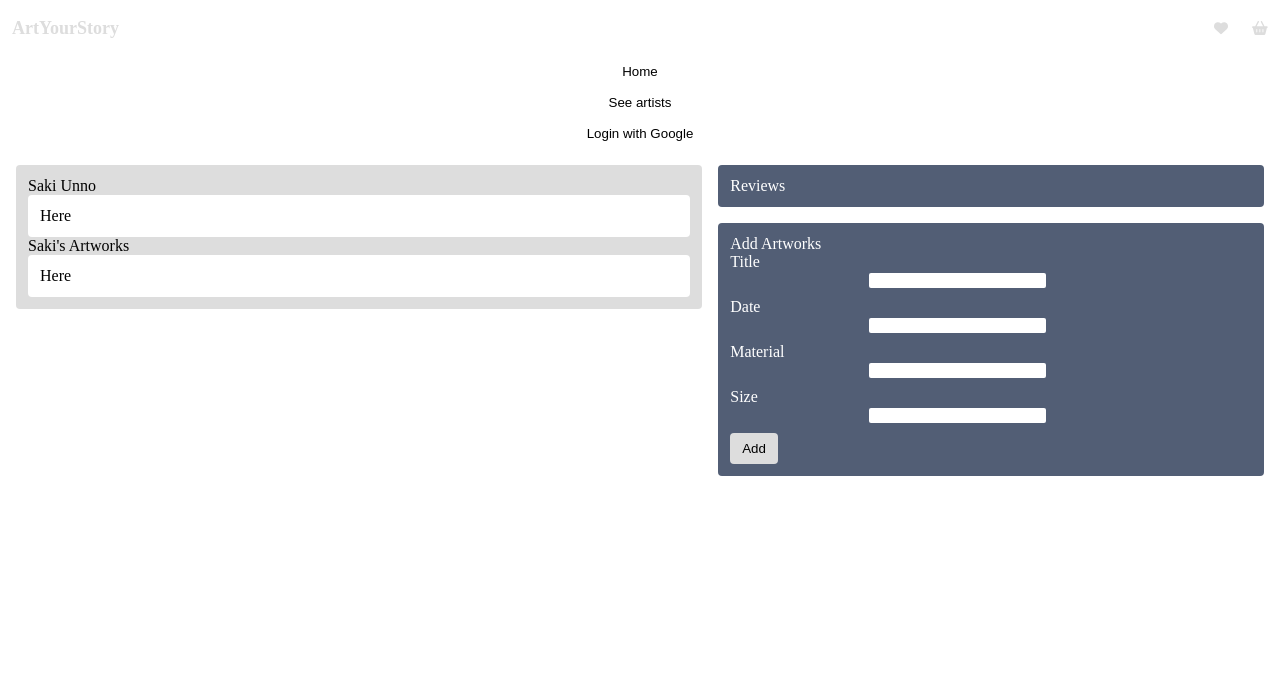
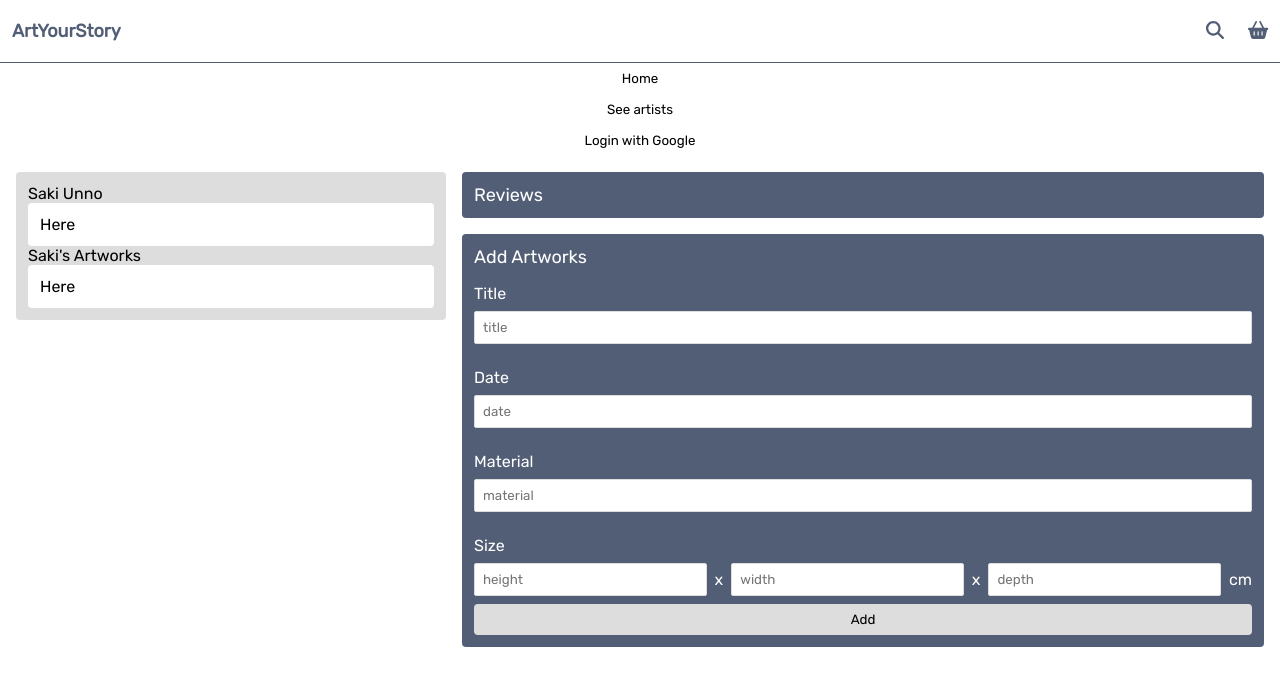
Before and after one commit to Titanic-London/artyourstory.js, a React (Create React App) app: page / in a window 1280 px wide. Both pictures are taken after a click on the button "See artists". Shown: the top 686 px of the page. Built offline with nearby package versions, Linux system fonts and the light colour scheme; no server answers; the database is empty.

Commit message:
edit form

```diff
--- a/public/index.html
+++ b/public/index.html
@@ -12,6 +12,11 @@
     <link rel="apple-touch-icon" href="%PUBLIC_URL%/logo192.png" />
     <link rel="manifest" href="%PUBLIC_URL%/manifest.json" />
     <title>art your story</title>
+
+    <!-- Font -->
+    <link rel="preconnect" href="https://fonts.googleapis.com">
+    <link rel="preconnect" href="https://fonts.gstatic.com" crossorigin>
+    <link href="https://fonts.googleapis.com/css2?family=Rubik:wght@300;400&display=swap" rel="stylesheet">
   </head>
   <body>
     <noscript>You need to enable JavaScript to run this app.</noscript>
--- a/src/ArtistsRoute.js
+++ b/src/ArtistsRoute.js
@@ -1,8 +1,11 @@
 import { Button } from "./Button";
 import { Card } from "./Card";
+import { Text } from "./Text";
 import "./ArtistsRoutes.css";
+import { useState } from "react";
 
 export function ArtistsRoute() {
+  const [title, setTitle] = useState("");
   return (
     <div className="artists-root">
       <div className="artists-root-main">
@@ -15,30 +18,47 @@ export function ArtistsRoute() {
       </div>
       <div className="artists-root-side">
         <Card className="artists-root-side-card" color="secondary">
-          Reviews
+          <Text color="light" size="l">
+            Reviews
+          </Text>
         </Card>
         <Card className="artists-root-side-card" color="secondary">
-          Add Artworks
-          <form action="" method="get" class="form-add-art">
-            <div className="form-add-art">
-              <label for="name">Title </label>
-              <br></br>
-              <input type="text" name="name" id="name" required></input>
+          <Text color="light" size="l">
+            Add Artworks
+          </Text>
+          <form
+            action=""
+            method="get"
+            class="artists-add-art-root"
+            onSubmit={(e) => {
+              debugger;
+            }}
+          >
+            <div className="artists-add-art-row">
+              <label for="title">Title</label>
+              <input
+                type="text"
+                placeholder="title"
+                required
+                value={title}
+                onChange={(e) => setTitle(e.target.value)}
+              ></input>
             </div>
-            <div className="form-add-art">
-              <label for="name">Date </label>
-              <br></br>
-              <input type="text" name="name" id="name" required></input>
+            <div className="artists-add-art-row">
+              <label for="date">Date</label>
+              <input type="text" placeholder="date" required></input>
             </div>
-            <div className="form-add-art">
-              <label for="name">Material </label>
-              <br></br>
-              <input type="text" name="name" id="name" required></input>
+            <div className="artists-add-art-row">
+              <label for="material">Material </label>
+              <input type="text" placeholder="material" required></input>
             </div>
-            <div className="form-add-art">
-              <label for="name">Size </label>
-              <br></br>
-              <input type="text" name="name" id="name" required></input>
+            <div className="artists-add-art-row">
+              <label for="size">Size</label>
+              <div className="artists-add-art-size-row">
+                <input type="text" placeholder="height" required></input>x
+                <input type="text" placeholder="width" required></input>x
+                <input type="text" placeholder="depth" required></input>cm
+              </div>
             </div>
             <Button type="subtle">Add</Button>
           </form>
--- a/src/ArtistsRoutes.css
+++ b/src/ArtistsRoutes.css
@@ -8,7 +8,7 @@
 .artists-root-main {
   display: flex;
   flex-direction: column;
-  flex-grow: 2;
+  flex-grow: 3;
 }
 
 .artists-root-main-card {
@@ -27,24 +27,34 @@
   flex-direction: column;
 }
 
-form.form-add-art {
-  display: table;
+.artists-add-art-root {
+  display: flex;
+  flex-direction: column;
 }
 
-div.form-add-art {
+.artists-add-art-row {
   display: table-row;
+  padding-top: var(--spacing-l);
 }
 
-label, input {
-  display: table-cell;
-  margin-bottom: 10px;
+.artists-add-art-size-row {
+  display: flex;
+  flex-direction: row;
+  align-items: center;
+  gap: var(--spacing-s);
 }
 
 label {
-  padding-right: 10px;
+  text-align: center;
 }
 
-#name {
+input {
+  width: 100%;
+  display: inline-block;
+  padding: var(--spacing-s);
+  margin: var(--spacing-s) 0;
+  border: 1px solid var(--subtle-color);
   background-color: var(--light-color);
   border-radius: 2px;
+  box-sizing: border-box;
 }
--- a/src/Navbar.css
+++ b/src/Navbar.css
@@ -1,6 +1,6 @@
 
 .navbar {
-  /* background-color: var(--secondary-color); */
+  border-bottom: 1.5px solid var(--secondary-color);
   padding-top: var(--spacing-m);
   padding-bottom: var(--spacing-m);
   padding-left: var(--spacing-m);
@@ -20,5 +20,6 @@
   width: 32px;
   height: 32px;
   border-radius: 50%;
-  padding-right: 10px;
+  margin-right: var(--spacing-m);
+  margin-left: var(--spacing-m);
 }
--- a/src/Navbar.js
+++ b/src/Navbar.js
@@ -1,4 +1,7 @@
-import { faHeart, faBasketShopping } from "@fortawesome/free-solid-svg-icons";
+import {
+  faMagnifyingGlass,
+  faBasketShopping,
+} from "@fortawesome/free-solid-svg-icons";
 import { Text } from "./Text";
 import { Icon } from "./Icon";
 import "./Navbar.css";
@@ -8,15 +11,15 @@ export function Navbar({ user }) {
   return (
     <header className="navbar">
       <div className="navbar-title">
-        <Text size="l" bold={true} color="subtle">
+        <Text size="l" bold={true} color="secondary">
           ArtYourStory
         </Text>
       </div>
       <Button>
-        <Icon color="subtle" icon={faHeart} />
+        <Icon color="secondary" size="l" icon={faMagnifyingGlass} />
       </Button>
       <Button>
-        <Icon color="subtle" icon={faBasketShopping} />
+        <Icon color="secondary" size="l" icon={faBasketShopping} />
       </Button>
       {user != null ? (
         <img src={user.photoURL} alt="user profile" className="user-profile" />
--- a/src/index.css
+++ b/src/index.css
@@ -3,6 +3,7 @@
   padding: 0;
   border: none;
   background: none;
+  font-family: 'Rubik', sans-serif;
 }
 
 html, body, #root {
```
Also changed, not shown: src/DB.js (added, +36 -0 lines), src/guid.js (added, +8 -0 lines).
